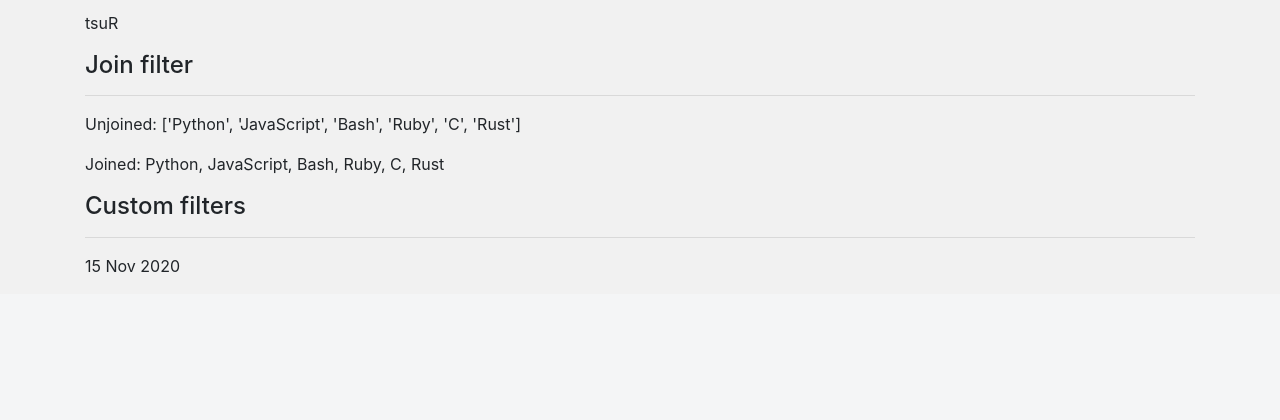
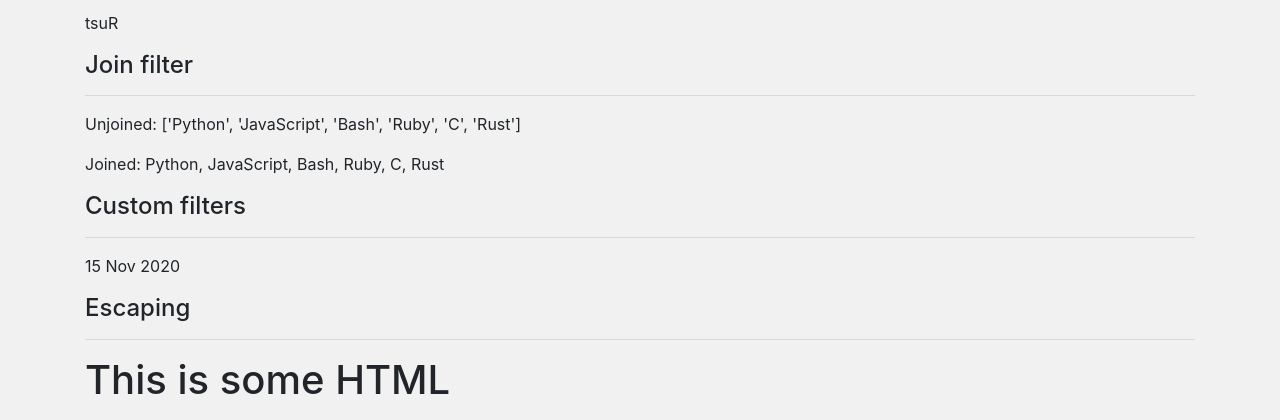
Before and after one commit to Readri205/Flask_App, a Flask app: page /jinja in a window 1280 px wide. Shown: the part 2705-3125 px from the top of the page. Before the commit the page ends 2977 px from the top, so only its background shows below. Run offline with Flask 2, Linux system fonts and the light colour scheme; some libraries are stand-ins or nearby versions.

Commit message:
Update jinja template

```diff
--- a/app/templates/public/jinja.html
+++ b/app/templates/public/jinja.html
@@ -139,6 +139,9 @@
             <hr>
             <p>{{ date|clean_date }}</p>
 
+            <h4>Escaping</h4>
+            <hr>
+            <p>{{ my_html|safe }}</p>
         </div>
     </div>
 </div>
--- a/app/views.py
+++ b/app/views.py
@@ -66,10 +66,12 @@ def jinja():
 
     date = datetime.utcnow()
 
+    my_html = "<h1> This is some HTML</h1>"
+
     return render_template(
     "public/jinja.html", my_name=my_name, my_age=my_age, langs=langs,
     friends=friends, colors=colors, cool=cool, GitRemote=GitRemote,
-    my_remote=my_remote, repeat=repeat, date=date
+    my_remote=my_remote, repeat=repeat, date=date, my_html=my_html
     )
 
 @app.template_filter("clean_date")
```
